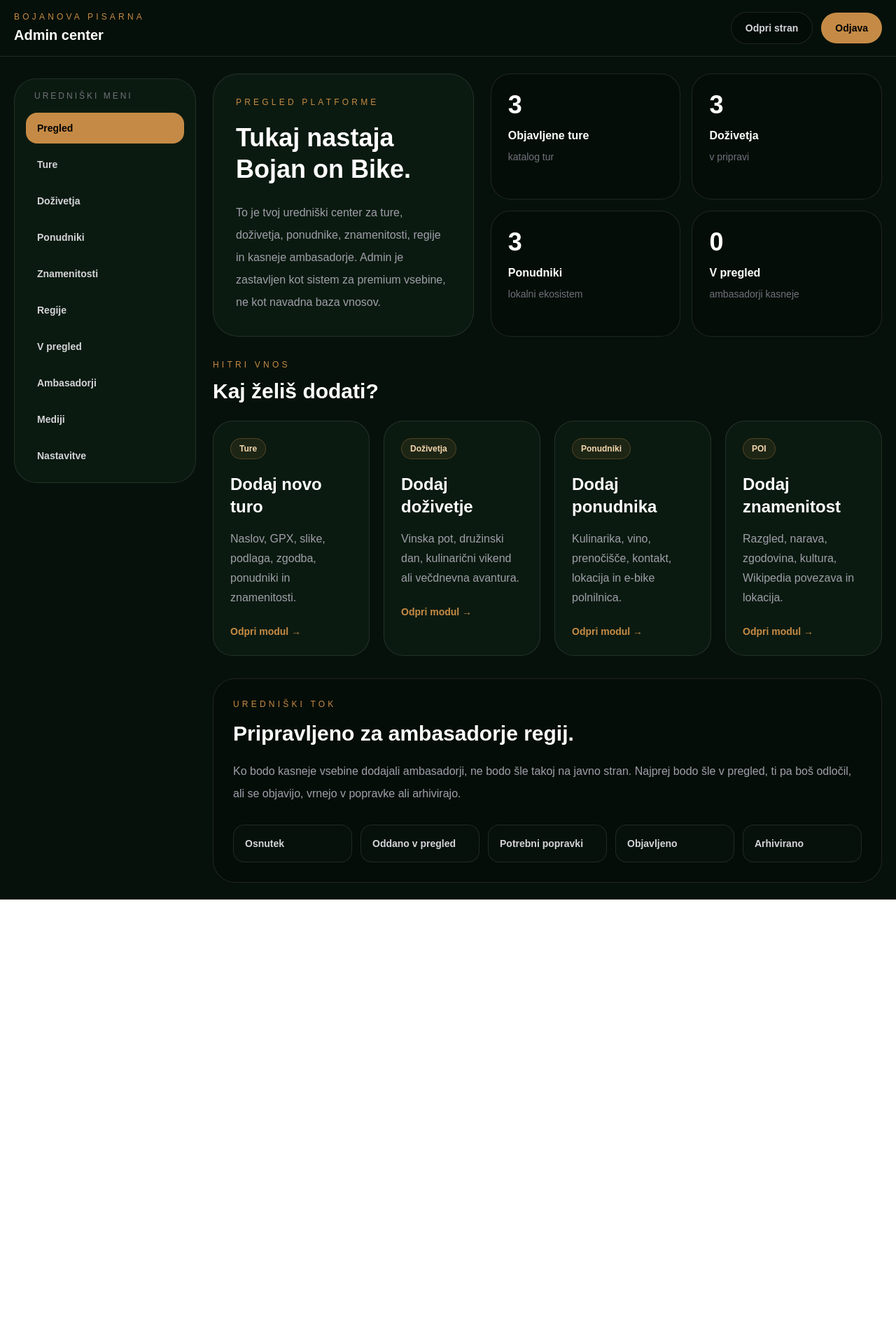
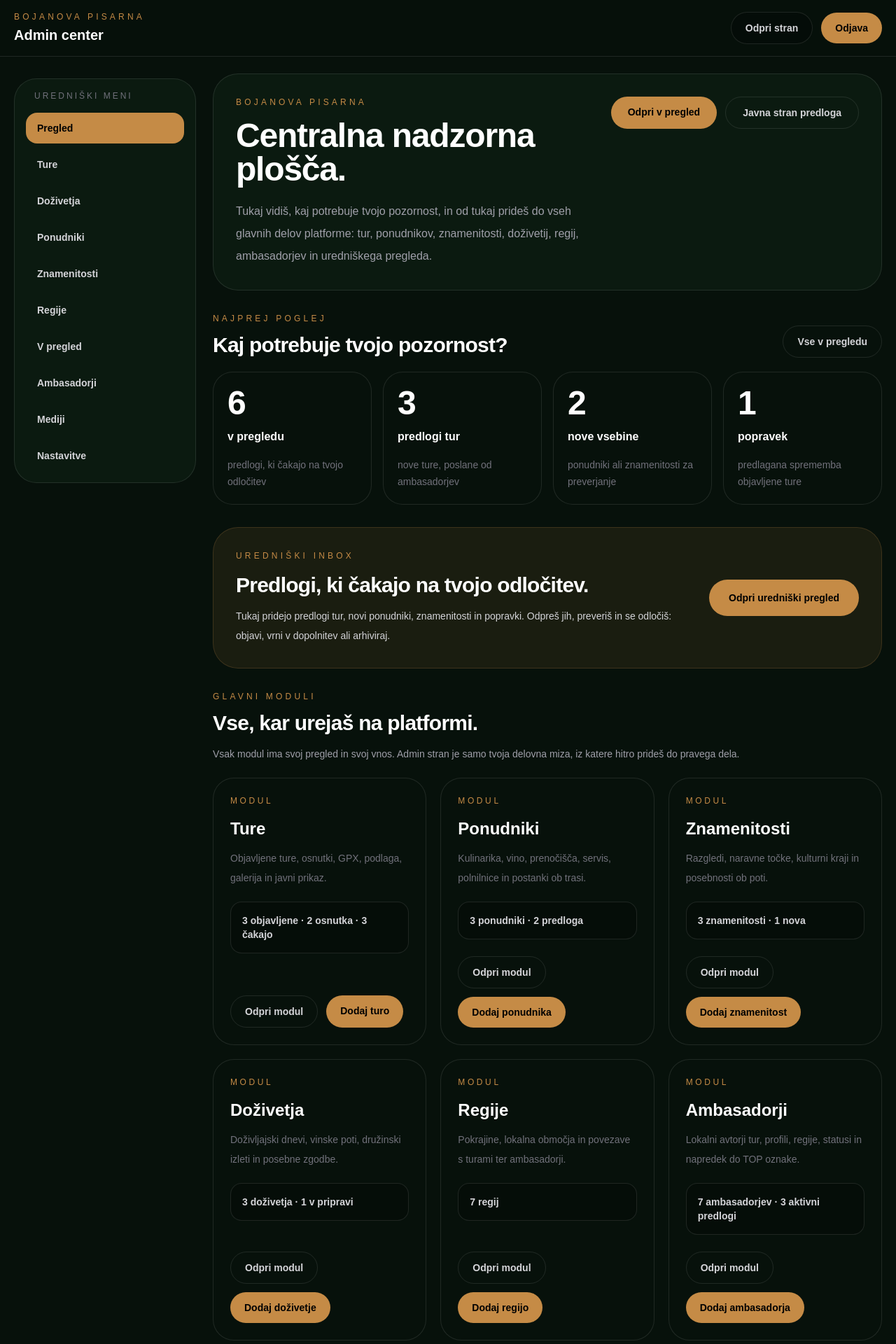
Before and after one commit to rabojan/bojan-on-bike-app, a Next.js app: page /admin in a window 1280 px wide. Shown: the top 1920 px of the page at 70% size. Before the commit the page ends 1285 px from the top, so only its background shows below. Built offline with nearby package versions, Linux system fonts and the light colour scheme; sample sign-in values are in the browser's storage.

Commit message:
Rework admin dashboard as central workspace

```diff
--- a/app/admin/page.tsx
+++ b/app/admin/page.tsx
@@ -2,138 +2,391 @@ import Link from "next/link";
 
 import AdminShell from "@/components/AdminShell";
 
-const stats = [
-  { label: "Objavljene ture", value: "3", note: "katalog tur" },
-  { label: "Doživetja", value: "3", note: "v pripravi" },
-  { label: "Ponudniki", value: "3", note: "lokalni ekosistem" },
-  { label: "V pregled", value: "0", note: "ambasadorji kasneje" },
-];
-
-const quickActions = [
+const attentionItems = [
   {
-    title: "Dodaj novo turo",
-    text: "Naslov, GPX, slike, podlaga, zgodba, ponudniki in znamenitosti.",
-    tag: "Ture",
-    href: "/admin/ture",
+    value: "6",
+    label: "v pregledu",
+    text: "predlogi, ki čakajo na tvojo odločitev",
+    href: "/admin/v-pregled",
   },
   {
-    title: "Dodaj doživetje",
-    text: "Vinska pot, družinski dan, kulinarični vikend ali večdnevna avantura.",
-    tag: "Doživetja",
-    href: "/admin/dozivetja",
+    value: "3",
+    label: "predlogi tur",
+    text: "nove ture, poslane od ambasadorjev",
+    href: "/admin/v-pregled",
   },
   {
-    title: "Dodaj ponudnika",
-    text: "Kulinarika, vino, prenočišče, kontakt, lokacija in e-bike polnilnica.",
-    tag: "Ponudniki",
-    href: "/admin/ponudniki",
+    value: "2",
+    label: "nove vsebine",
+    text: "ponudniki ali znamenitosti za preverjanje",
+    href: "/admin/v-pregled",
   },
   {
-    title: "Dodaj znamenitost",
-    text: "Razgled, narava, zgodovina, kultura, Wikipedia povezava in lokacija.",
-    tag: "POI",
-    href: "/admin/znamenitosti",
+    value: "1",
+    label: "popravek",
+    text: "predlagana sprememba objavljene ture",
+    href: "/admin/v-pregled",
   },
 ];
 
-const reviewFlow = [
-  "Osnutek",
-  "Oddano v pregled",
-  "Potrebni popravki",
-  "Objavljeno",
-  "Arhivirano",
+const modules = [
+  {
+    title: "Ture",
+    description: "Objavljene ture, osnutki, GPX, podlaga, galerija in javni prikaz.",
+    stats: "3 objavljene · 2 osnutka · 3 čakajo",
+    href: "/admin/ture",
+    addHref: "/admin/ture/nova",
+    addLabel: "Dodaj turo",
+  },
+  {
+    title: "Ponudniki",
+    description: "Kulinarika, vino, prenočišča, servis, polnilnice in postanki ob trasi.",
+    stats: "3 ponudniki · 2 predloga",
+    href: "/admin/ponudniki",
+    addHref: "/admin/ponudniki/nov",
+    addLabel: "Dodaj ponudnika",
+  },
+  {
+    title: "Znamenitosti",
+    description: "Razgledi, naravne točke, kulturni kraji in posebnosti ob poti.",
+    stats: "3 znamenitosti · 1 nova",
+    href: "/admin/znamenitosti",
+    addHref: "/admin/znamenitosti/nova",
+    addLabel: "Dodaj znamenitost",
+  },
+  {
+    title: "Doživetja",
+    description: "Doživljajski dnevi, vinske poti, družinski izleti in posebne zgodbe.",
+    stats: "3 doživetja · 1 v pripravi",
+    href: "/admin/dozivetja",
+    addHref: "/admin/dozivetja/novo",
+    addLabel: "Dodaj doživetje",
+  },
+  {
+    title: "Regije",
+    description: "Pokrajine, lokalna območja in povezave s turami ter ambasadorji.",
+    stats: "7 regij",
+    href: "/admin/regije",
+    addHref: "/admin/regije/nova",
+    addLabel: "Dodaj regijo",
+  },
+  {
+    title: "Ambasadorji",
+    description: "Lokalni avtorji tur, profili, regije, statusi in napredek do TOP oznake.",
+    stats: "7 ambasadorjev · 3 aktivni predlogi",
+    href: "/admin/ambasadorji",
+    addHref: "/admin/ambasadorji/nov",
+    addLabel: "Dodaj ambasadorja",
+  },
 ];
+
+const ambassadorLinks = [
+  {
+    title: "Ambasadorski kotiček",
+    text: "Pogled, ki ga vidi prijavljeni ambasador.",
+    href: "/admin/ambasador/koticek",
+  },
+  {
+    title: "Moje ture",
+    text: "Pregled ambasadorjevih predlogov in statusov.",
+    href: "/admin/ambasador/ture",
+  },
+  {
+    title: "Uredi profil",
+    text: "Podatki, regija, opis in javna podoba ambasadorja.",
+    href: "/admin/ambasador/profil",
+  },
+  {
+    title: "Nov predlog ture",
+    text: "Obrazec za prijavljenega ambasadorja.",
+    href: "/admin/predlog-ture/nova",
+  },
+];
+
+const activities = [
+  "Bojan Ratej je poslal predlog ture Pohorski veliki krog do Areha.",
+  "Bar Miško je bil predlagan kot nov ponudnik ob trasi.",
+  "Maja Kovač je dodala novo razgledno točko na Gorenjskem.",
+  "Pri turi Gozdni flow nad Mariborom je predlagan manjši popravek opisa.",
+];
+
+function AttentionCard({
+  value,
+  label,
+  text,
+  href,
+}: {
+  value: string;
+  label: string;
+  text: string;
+  href: string;
+}) {
+  return (
+    <Link
+      href={href}
+      className="flex min-h-[160px] flex-col justify-between rounded-[28px] border border-white/10 bg-[#07110b] p-5 transition hover:border-[#c58b46]/40"
+    >
+      <div>
+        <div className="text-5xl font-black leading-none text-white">{value}</div>
+        <div className="mt-3 text-base font-black text-white">{label}</div>
+      </div>
+
+      <p className="mt-4 text-sm leading-6 text-zinc-500">{text}</p>
+    </Link>
+  );
+}
+
+function ModuleCard({
+  title,
+  description,
+  stats,
+  href,
+  addHref,
+  addLabel,
+}: {
+  title: string;
+  description: string;
+  stats: string;
+  href: string;
+  addHref: string;
+  addLabel: string;
+}) {
+  return (
+    <div className="flex min-h-[280px] flex-col justify-between rounded-[30px] border border-white/10 bg-[#07110b] p-6">
+      <div>
+        <div className="text-xs uppercase tracking-[0.3em] text-[#c58b46]">
+          Modul
+        </div>
+
+        <h3 className="mt-4 text-2xl font-black text-white">{title}</h3>
+
+        <p className="mt-3 text-sm leading-7 text-zinc-500">{description}</p>
+
+        <div className="mt-5 rounded-2xl border border-white/10 bg-black/20 p-4 text-sm font-bold text-zinc-300">
+          {stats}
+        </div>
+      </div>
+
+      <div className="mt-6 flex flex-wrap gap-3">
+        <Link
+          href={href}
+          className="rounded-full border border-white/10 px-5 py-3 text-sm font-bold text-zinc-300"
+        >
+          Odpri modul
+        </Link>
+
+        <Link
+          href={addHref}
+          className="rounded-full bg-[#c58b46] px-5 py-3 text-sm font-black text-black"
+        >
+          {addLabel}
+        </Link>
+      </div>
+    </div>
+  );
+}
 
 export default function AdminPage() {
   return (
     <AdminShell active="pregled">
       <div className="space-y-8">
-        <section className="grid gap-6 xl:grid-cols-[0.8fr_1.2fr]">
-          <div className="rounded-[36px] border border-white/10 bg-[#0b1a10] p-8">
+        <section className="rounded-[36px] border border-white/10 bg-[#0b1a10] p-6 md:p-8">
+          <div className="grid gap-6 xl:grid-cols-[1fr_auto] xl:items-start">
+            <div>
               <div className="text-xs uppercase tracking-[0.35em] text-[#c58b46]">
-              Pregled platforme
+                Bojanova pisarna
               </div>
 
-            <h1 className="mt-5 text-4xl font-black leading-tight">
-              Tukaj nastaja Bojan on Bike.
+              <h1 className="mt-4 max-w-4xl text-4xl font-black tracking-tight text-white md:text-5xl">
+                Centralna nadzorna plošča.
               </h1>
 
-            <p className="mt-6 leading-8 text-zinc-400">
-              To je tvoj uredniški center za ture, doživetja, ponudnike,
-              znamenitosti, regije in kasneje ambasadorje. Admin je zastavljen
-              kot sistem za premium vsebine, ne kot navadna baza vnosov.
+              <p className="mt-5 max-w-3xl text-base leading-8 text-zinc-400">
+                Tukaj vidiš, kaj potrebuje tvojo pozornost, in od tukaj prideš
+                do vseh glavnih delov platforme: tur, ponudnikov, znamenitosti,
+                doživetij, regij, ambasadorjev in uredniškega pregleda.
               </p>
             </div>
 
-          <div className="grid gap-4 sm:grid-cols-2">
-            {stats.map((stat) => (
-              <div
-                key={stat.label}
-                className="rounded-[28px] border border-white/10 bg-black/20 p-6"
+            <div className="flex flex-wrap gap-3">
+              <Link
+                href="/admin/v-pregled"
+                className="rounded-full bg-[#c58b46] px-6 py-3 text-sm font-black text-black"
               >
-                <div className="text-4xl font-black">{stat.value}</div>
-                <div className="mt-3 font-bold">{stat.label}</div>
-                <div className="mt-2 text-sm text-zinc-500">{stat.note}</div>
+                Odpri v pregled
+              </Link>
+
+              <Link
+                href="/predlagaj-turo"
+                className="rounded-full border border-white/10 px-6 py-3 text-sm font-bold text-zinc-300"
+              >
+                Javna stran predloga
+              </Link>
             </div>
+          </div>
+        </section>
+
+        <section>
+          <div className="mb-5 flex flex-wrap items-end justify-between gap-4">
+            <div>
+              <div className="text-xs uppercase tracking-[0.35em] text-[#c58b46]">
+                Najprej poglej
+              </div>
+
+              <h2 className="mt-3 text-3xl font-black tracking-tight text-white">
+                Kaj potrebuje tvojo pozornost?
+              </h2>
+            </div>
+
+            <Link
+              href="/admin/v-pregled"
+              className="rounded-full border border-white/10 px-5 py-3 text-sm font-bold text-zinc-300"
+            >
+              Vse v pregledu
+            </Link>
+          </div>
+
+          <div className="grid gap-4 md:grid-cols-4">
+            {attentionItems.map((item) => (
+              <AttentionCard key={item.label} {...item} />
             ))}
           </div>
         </section>
 
-        <section>
-          <div className="mb-6">
+        <section className="rounded-[36px] border border-[#c58b46]/20 bg-[#c58b46]/10 p-6 md:p-8">
+          <div className="grid gap-6 lg:grid-cols-[1fr_auto] lg:items-center">
+            <div>
               <div className="text-xs uppercase tracking-[0.35em] text-[#c58b46]">
-              Hitri vnos
-            </div>
-            <h2 className="mt-3 text-3xl font-black">Kaj želiš dodati?</h2>
+                Uredniški inbox
               </div>
 
-          <div className="grid gap-5 md:grid-cols-2 xl:grid-cols-4">
-            {quickActions.map((action) => (
-              <Link
-                key={action.title}
-                href={action.href}
-                className="group rounded-[28px] border border-white/10 bg-[#0b1a10] p-6 transition hover:border-[#c58b46]/40"
-              >
-                <div className="mb-5 inline-flex rounded-full border border-[#c58b46]/30 bg-[#c58b46]/10 px-3 py-1.5 text-xs font-semibold text-[#f4d7ad]">
-                  {action.tag}
+              <h2 className="mt-4 text-3xl font-black tracking-tight text-white">
+                Predlogi, ki čakajo na tvojo odločitev.
+              </h2>
+
+              <p className="mt-3 max-w-3xl text-sm leading-7 text-zinc-300">
+                Tukaj pridejo predlogi tur, novi ponudniki, znamenitosti in
+                popravki. Odpreš jih, preveriš in se odločiš: objavi, vrni v
+                dopolnitev ali arhiviraj.
+              </p>
             </div>
 
-                <h3 className="text-2xl font-black">{action.title}</h3>
+            <Link
+              href="/admin/v-pregled"
+              className="rounded-full bg-[#c58b46] px-7 py-4 text-sm font-black text-black"
+            >
+              Odpri uredniški pregled
+            </Link>
+          </div>
+        </section>
 
-                <p className="mt-4 leading-7 text-zinc-400">{action.text}</p>
+        <section>
+          <div className="mb-5">
+            <div className="text-xs uppercase tracking-[0.35em] text-[#c58b46]">
+              Glavni moduli
+            </div>
 
-                <div className="mt-6 text-sm font-bold text-[#c58b46]">
-                  Odpri modul →
+            <h2 className="mt-3 text-3xl font-black tracking-tight text-white">
+              Vse, kar urejaš na platformi.
+            </h2>
+
+            <p className="mt-3 max-w-3xl text-sm leading-7 text-zinc-400">
+              Vsak modul ima svoj pregled in svoj vnos. Admin stran je samo
+              tvoja delovna miza, iz katere hitro prideš do pravega dela.
+            </p>
           </div>
-              </Link>
+
+          <div className="grid gap-5 lg:grid-cols-2 xl:grid-cols-3">
+            {modules.map((module) => (
+              <ModuleCard key={module.title} {...module} />
             ))}
           </div>
         </section>
 
-        <section className="rounded-[32px] border border-white/10 bg-black/20 p-7">
+        <section className="rounded-[36px] border border-white/10 bg-[#0b1a10] p-6 md:p-8">
+          <div className="grid gap-6 lg:grid-cols-[0.9fr_1.1fr]">
+            <div>
               <div className="text-xs uppercase tracking-[0.35em] text-[#c58b46]">
-            Uredniški tok
+                Ambasadorski sistem
               </div>
 
-          <h2 className="mt-4 text-3xl font-black">
-            Pripravljeno za ambasadorje regij.
+              <h2 className="mt-4 text-3xl font-black tracking-tight text-white">
+                Pogled za ljudi, ki predlagajo ture.
               </h2>
 
-          <p className="mt-5 max-w-4xl leading-8 text-zinc-400">
-            Ko bodo kasneje vsebine dodajali ambasadorji, ne bodo šle takoj na
-            javno stran. Najprej bodo šle v pregled, ti pa boš odločil, ali se
-            objavijo, vrnejo v popravke ali arhivirajo.
+              <p className="mt-3 text-sm leading-7 text-zinc-400">
+                Tukaj hitro odpreš prototipne strani, ki jih uporabljajo
+                ambasadorji: njihov kotiček, profil, pregled tur in obrazec za
+                novo turo.
               </p>
+            </div>
 
-          <div className="mt-7 grid gap-3 md:grid-cols-5">
-            {reviewFlow.map((item) => (
+            <div className="grid gap-4 md:grid-cols-2">
+              {ambassadorLinks.map((item) => (
+                <Link
+                  key={item.title}
+                  href={item.href}
+                  className="rounded-[24px] border border-white/10 bg-black/20 p-5 transition hover:border-[#c58b46]/40"
+                >
+                  <div className="text-lg font-black text-white">{item.title}</div>
+                  <p className="mt-2 text-sm leading-6 text-zinc-500">
+                    {item.text}
+                  </p>
+                </Link>
+              ))}
+            </div>
+          </div>
+        </section>
+
+        <section className="grid gap-6 xl:grid-cols-[1fr_0.8fr]">
+          <div className="rounded-[36px] border border-white/10 bg-[#0b1a10] p-6 md:p-8">
+            <div className="text-xs uppercase tracking-[0.35em] text-[#c58b46]">
+              Zadnje aktivnosti
+            </div>
+
+            <h2 className="mt-4 text-3xl font-black tracking-tight text-white">
+              Kaj se je nazadnje zgodilo?
+            </h2>
+
+            <div className="mt-6 grid gap-3">
+              {activities.map((activity) => (
                 <div
-                key={item}
-                className="rounded-2xl border border-white/10 bg-[#07110b] p-4 text-sm font-semibold text-zinc-300"
+                  key={activity}
+                  className="rounded-2xl border border-white/10 bg-black/20 p-4 text-sm leading-7 text-zinc-300"
                 >
-                {item}
+                  {activity}
                 </div>
               ))}
+            </div>
+          </div>
+
+          <div className="rounded-[36px] border border-white/10 bg-[#0b1a10] p-6 md:p-8">
+            <div className="text-xs uppercase tracking-[0.35em] text-[#c58b46]">
+              Hitri vnosi
+            </div>
+
+            <h2 className="mt-4 text-3xl font-black tracking-tight text-white">
+              Dodaj novo.
+            </h2>
+
+            <div className="mt-6 grid gap-3">
+              {[
+                ["Nova tura", "/admin/ture/nova"],
+                ["Nov ponudnik", "/admin/ponudniki/nov"],
+                ["Nova znamenitost", "/admin/znamenitosti/nova"],
+                ["Novo doživetje", "/admin/dozivetja/novo"],
+                ["Nova regija", "/admin/regije/nova"],
+                ["Nov ambasador", "/admin/ambasadorji/nov"],
+              ].map(([label, href]) => (
+                <Link
+                  key={label}
+                  href={href}
+                  className="rounded-full border border-white/10 px-5 py-3 text-sm font-bold text-zinc-300 transition hover:border-[#c58b46]/40"
+                >
+                  + {label}
+                </Link>
+              ))}
+            </div>
           </div>
         </section>
       </div>
```
Lines whose indentation alone changed are shown as unchanged.
